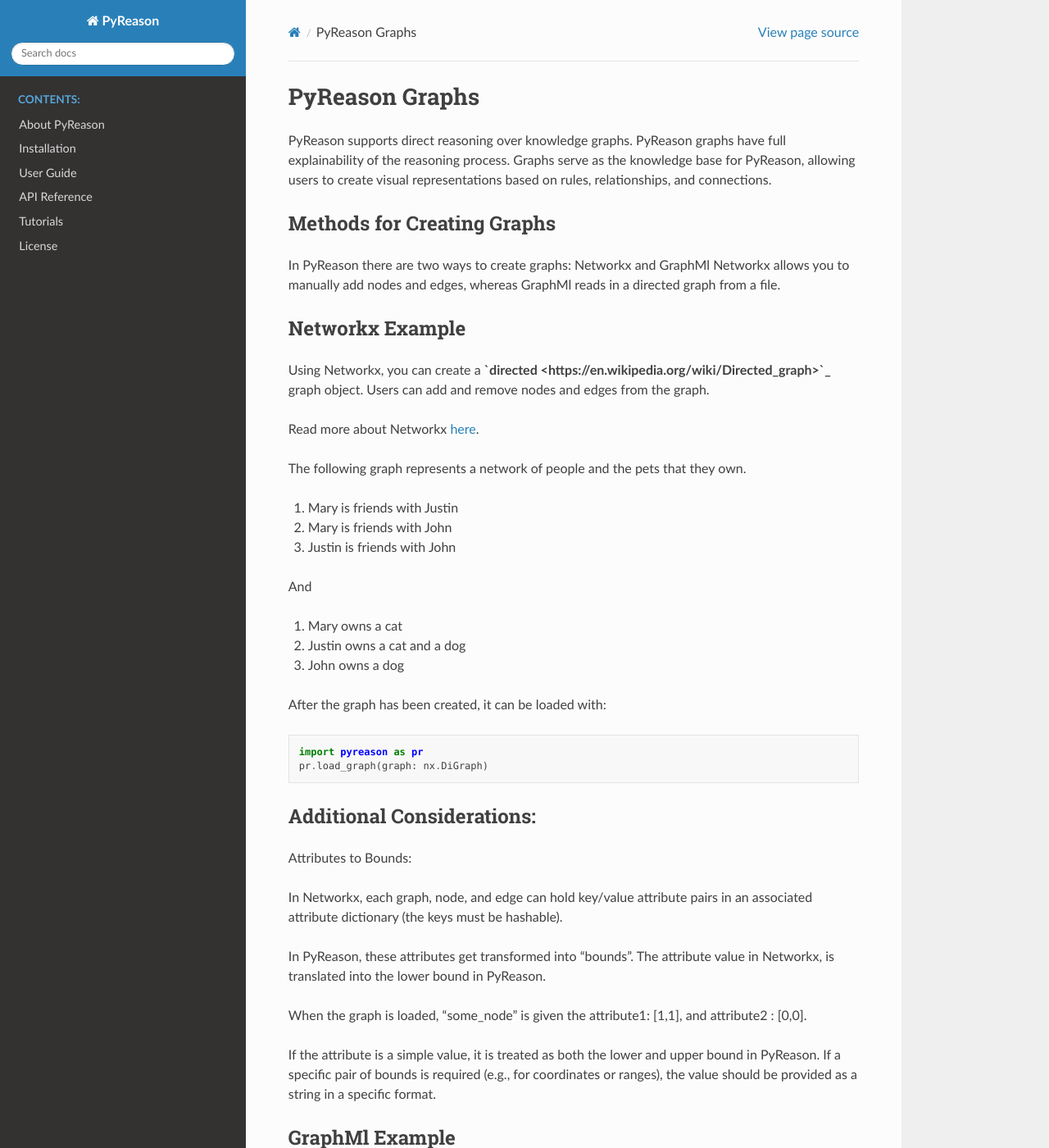
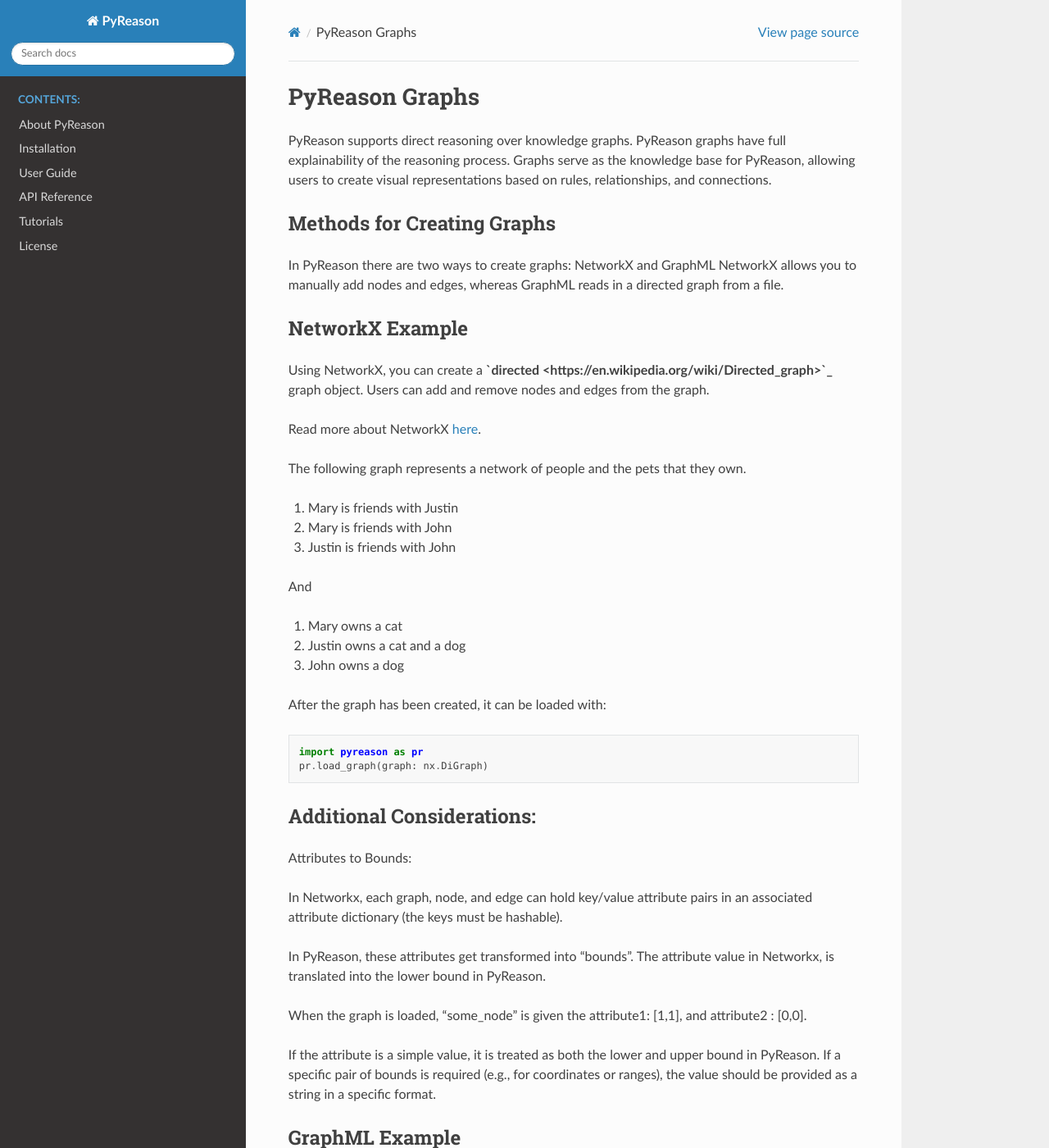
Before and after one commit to lab-v2/pyreason, a Sphinx documentation site: the page built from docs/source/user_guide/pyreason_graphs.rst, in a window 1280 px wide and 1400 px high. Shown: the whole window at 82% size. Built offline with Sphinx 7.4.7 and the Read the Docs theme 3.1.0, drawn with Linux system fonts in a browser that asks for light colours; pages that are not in the unit, such as notebooks, are missing from menus.

```diff
--- a/docs/source/user_guide/pyreason_graphs.rst
+++ b/docs/source/user_guide/pyreason_graphs.rst
@@ -5,15 +5,15 @@ PyReason supports direct reasoning over knowledge graphs. PyReason graphs have f
 
 Methods for Creating Graphs
 ---------------------------
-In PyReason there are two ways to create graphs: Networkx and GraphMl
-Networkx allows you to manually add nodes and edges, whereas GraphMl reads in a directed graph from a file.
+In PyReason there are two ways to create graphs: NetworkX and GraphML
+NetworkX allows you to manually add nodes and edges, whereas GraphML reads in a directed graph from a file.
 
 
-Networkx Example
+NetworkX Example
 ----------------
-Using Networkx, you can create a **`directed <https://en.wikipedia.org/wiki/Directed_graph>`_** graph object. Users can add and remove nodes and edges from the graph.
+Using NetworkX, you can create a **`directed <https://en.wikipedia.org/wiki/Directed_graph>`_** graph object. Users can add and remove nodes and edges from the graph.
 
-Read more about Networkx `here <https://networkx.org/documentation/stable/reference/classes/digraph.html>`_.
+Read more about NetworkX `here <https://networkx.org/documentation/stable/reference/classes/digraph.html>`_.
 
 The following graph represents a network of people and the pets that
 they own.
@@ -79,9 +79,9 @@ If the attribute is a simple value, it is treated as both the lower and upper bo
 
 
 
-GraphMl Example
+GraphML Example
 ---------------
-Using `GraphMl <https://en.wikipedia.org/wiki/GraphML>`_, you can read a graph in from a file.
+Using `GraphML <https://en.wikipedia.org/wiki/GraphML>`_, you can read a graph in from a file.
 
 .. code:: xml
 
```
